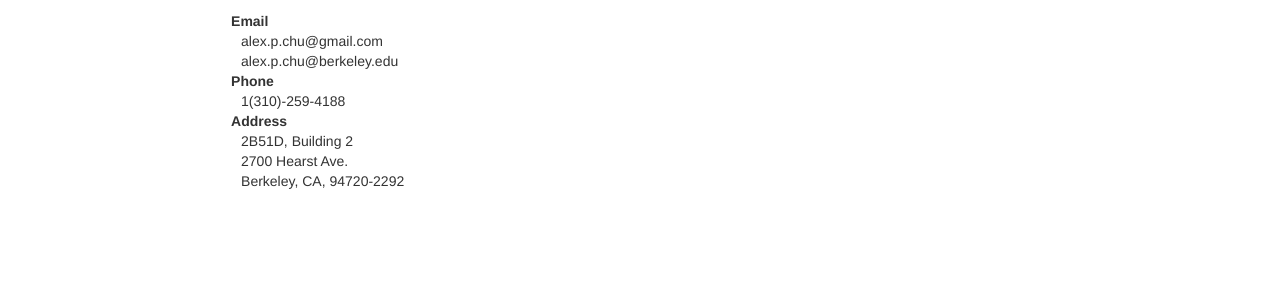
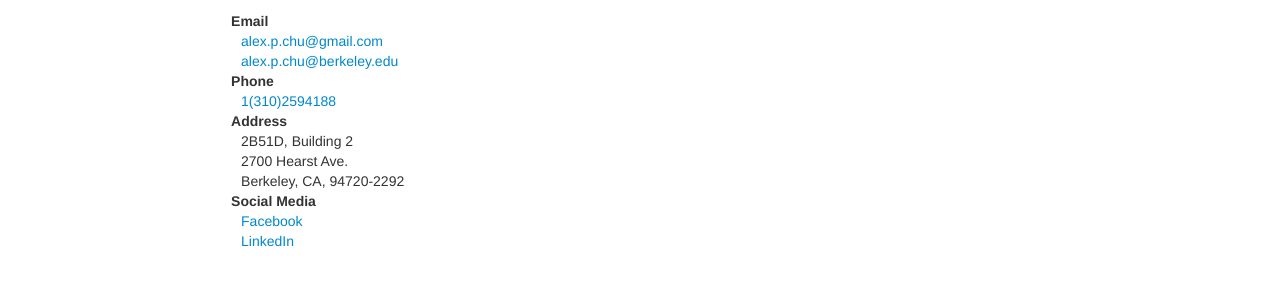
Before and after one commit to Arctangent1759/alexchu.com, a plain HTML site: page contact.html in a window 1280 px wide. Shown: the part 468-754 px from the top of the page. Drawn offline with nearby package versions, Linux system fonts and the light colour scheme.

Commit message:
more text

```diff
--- a/contact.html
+++ b/contact.html
@@ -30,14 +30,17 @@
 					<h1>Contact Info</h1>
 					<dl>
 						<dt>Email</dt>
-						<dd>alex.p.chu@gmail.com<br/>
-						alex.p.chu@berkeley.edu</dd>
+						<dd><a href='mailto:alex.p.chu@gmail.com'>alex.p.chu@gmail.com</a></dd>
+						<dd><a href='mailto:alex.p.chu@berkeley.edu'>alex.p.chu@berkeley.edu</a></dd>
 						<dt>Phone</dt>
-						<dd>1(310)-259-4188</dd>
+						<dd><a href='tel:3102594188'>1(310)2594188</a></dd>
 						<dt>Address</dt>
 						<dd>2B51D, Building 2<br/>
 						2700 Hearst Ave.<br/>
 						Berkeley, CA, 94720-2292</dd>
+						<dt>Social Media</dt>
+						<dd><a href='http://www.facebook.com/arctangent.hexbolt'>Facebook</a></dd>
+						<dd><a href='http://www.linkedin.com/pub/alexander-chu/59/a85/8b6'>LinkedIn</a></dd>
 					</dl>
 				</div>
 
```
Also changed, not shown: index.html (+5 -4 lines).
